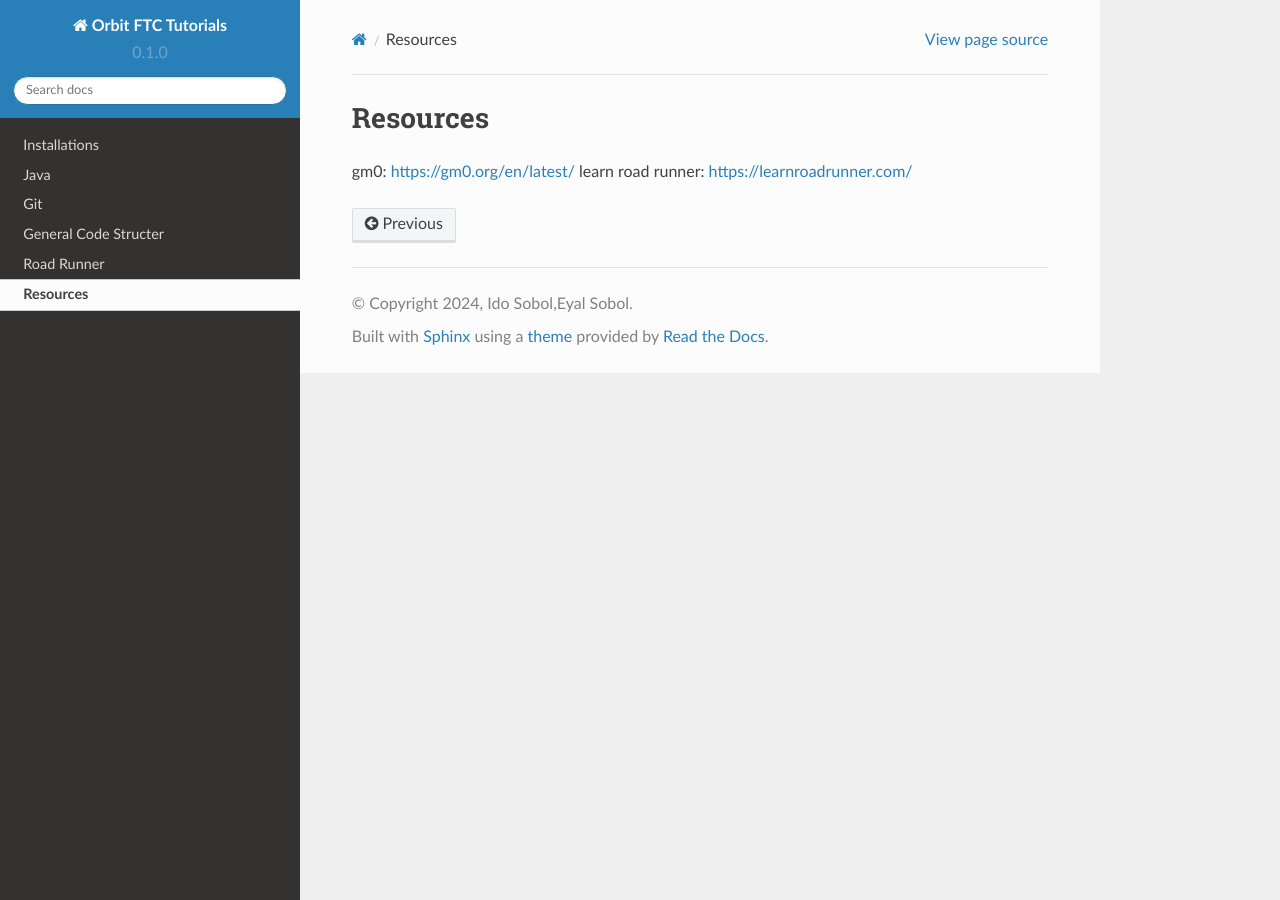
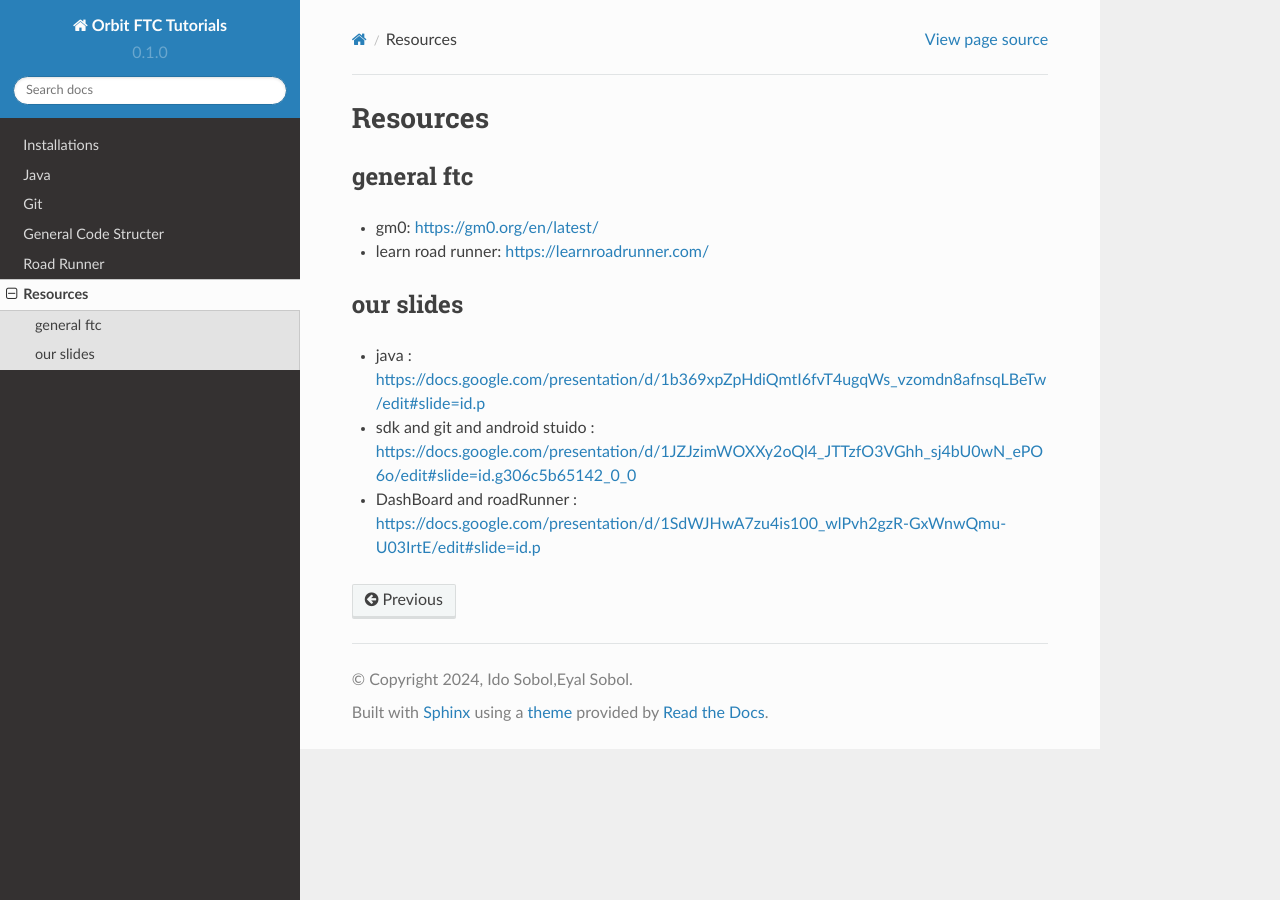
Before and after one commit to FTC-ORBIT/Tutorials-Docs, a Sphinx documentation site: the page built from docs/source/resources.rst, in a window 1280 px wide. Built offline with Sphinx 7.4.7 and the Read the Docs theme 2.0.0, drawn with Linux system fonts in a browser that asks for light colours.

Commit message:
Update resources.rst

```diff
--- a/docs/source/resources.rst
+++ b/docs/source/resources.rst
@@ -1,4 +1,18 @@
 Resources
 =====
-gm0: https://gm0.org/en/latest/
-learn road runner: https://learnroadrunner.com/
+general ftc
+-----------
+
+- gm0: https://gm0.org/en/latest/
+
+- learn road runner: https://learnroadrunner.com/
+
+our slides
+----------
+
+- java : https://docs.google.com/presentation/d/1b369xpZpHdiQmtI6fvT4ugqWs_vzomdn8afnsqLBeTw/edit#slide=id.p
+
+- sdk and git and android stuido : https://docs.google.com/presentation/d/1JZJzimWOXXy2oQl4_JTTzfO3VGhh_sj4bU0wN_ePO6o/edit#slide=id.g306c5b65142_0_0
+
+
+- DashBoard and roadRunner : https://docs.google.com/presentation/d/1SdWJHwA7zu4is100_wlPvh2gzR-GxWnwQmu-U03IrtE/edit#slide=id.p
```
